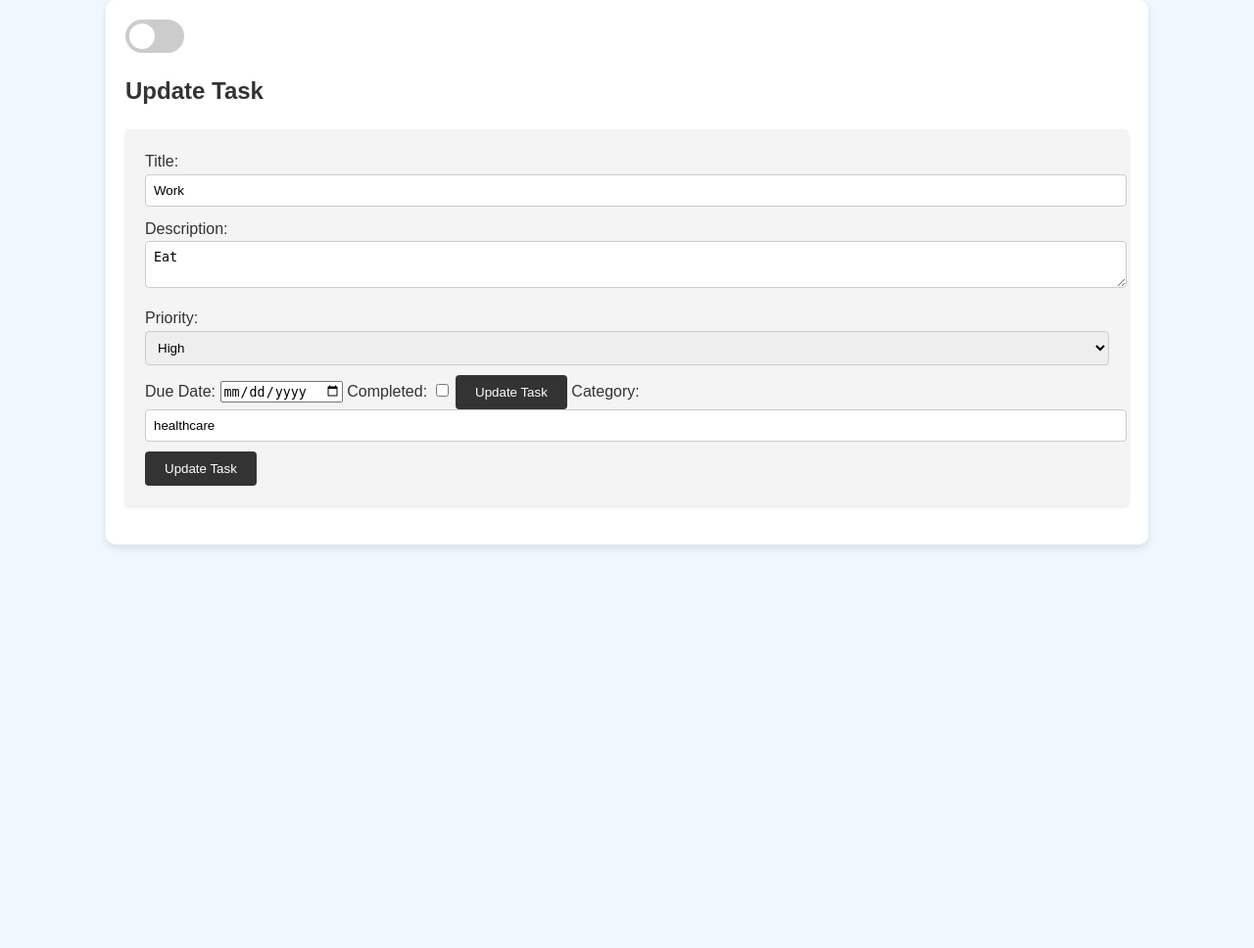
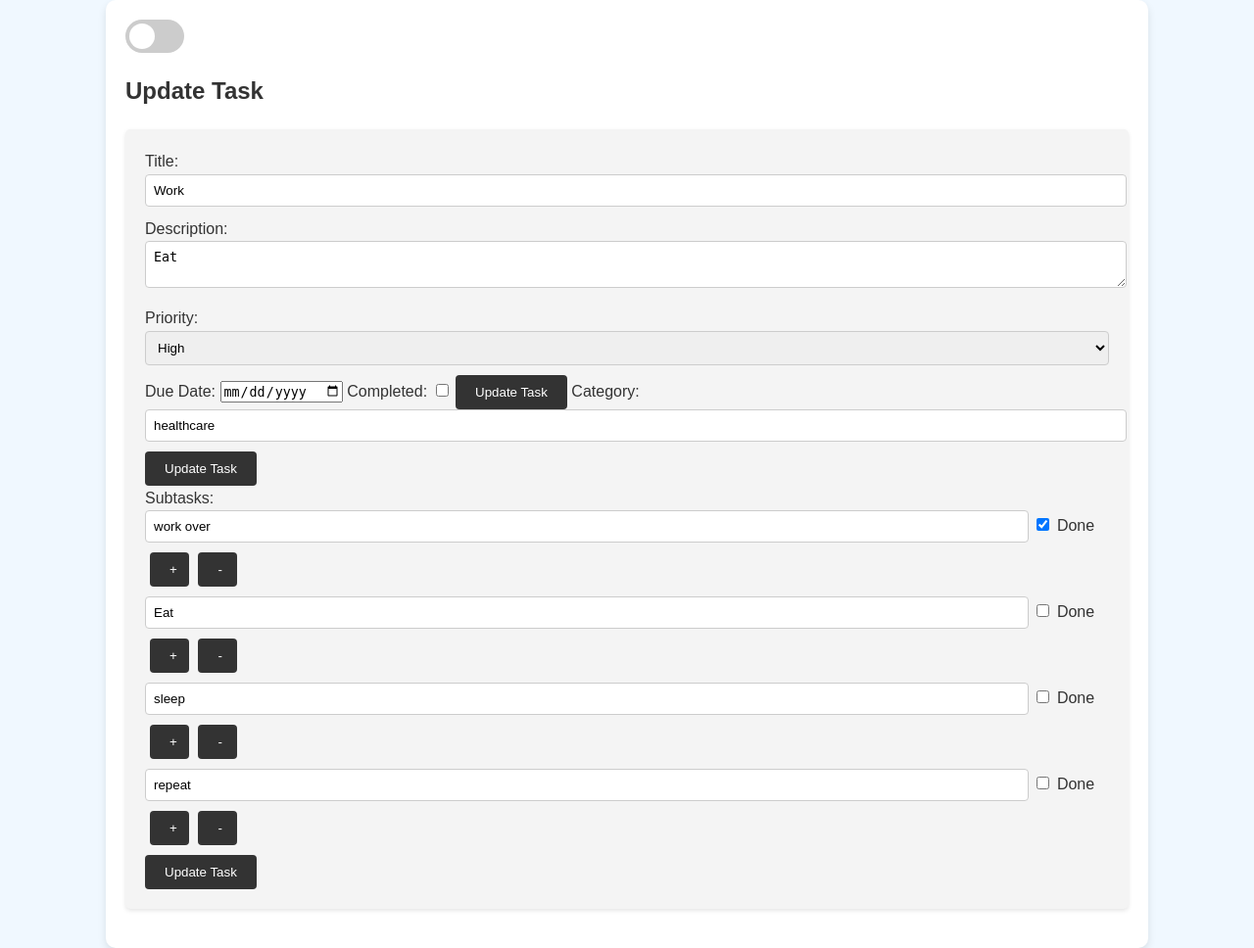
Before and after one commit to flyfir248/Daily-Tasks, a Flask app: page /update/1 in a window 1280 px wide. Shown: the whole page at 98% size. Before the commit the page ends 560 px from the top, so only its background shows below. Run offline with Flask 2, Linux system fonts and the light colour scheme; data comes from the database, SQL or seed files in the repository; both versions use the stored data as it was after the commit.

Commit message:
pushing improvements

```diff
--- a/app.py
+++ b/app.py
@@ -7,6 +7,12 @@ app.config['SQLALCHEMY_DATABASE_URI'] = 'sqlite:///tasks.db'
 app.config['SECRET_KEY'] = 'your_secret_key'
 db = SQLAlchemy(app)
 
+class Subtask(db.Model):
+    id = db.Column(db.Integer, primary_key=True)
+    content = db.Column(db.String(200), nullable=False)
+    done = db.Column(db.Boolean, default=False)
+    task_id = db.Column(db.Integer, db.ForeignKey('task.id'), nullable=False)
+
 class Task(db.Model):
     id = db.Column(db.Integer, primary_key=True)
     title = db.Column(db.String(100), nullable=False)
@@ -15,6 +21,7 @@ class Task(db.Model):
     priority = db.Column(db.Integer, default=1)
     due_date = db.Column(db.DateTime, nullable=True)
     category = db.Column(db.String(50), nullable=True)  # New field
+    subtasks = db.relationship('Subtask', backref='task', lazy=True, cascade="all, delete-orphan")
 
 
 @app.route('/')
@@ -41,6 +48,7 @@ def index():
 
     return render_template('index.html', tasks_by_category=tasks_by_category)
 
+
 @app.route('/add', methods=['GET', 'POST'])
 def add_task():
     if request.method == 'POST':
@@ -49,12 +57,21 @@ def add_task():
         priority = int(request.form['priority'])
         due_date_str = request.form['due_date']
         due_date = datetime.strptime(due_date_str, '%Y-%m-%d') if due_date_str else None
-        category = request.form['category']  # New line
-        new_task = Task(title=title, description=description, priority=priority, due_date=due_date,category=category)  # Updated
+        category = request.form['category']
+        new_task = Task(title=title, description=description, priority=priority, due_date=due_date, category=category)
+
+        # Handle subtasks
+        subtasks = request.form.getlist('subtasks')
+        for subtask_content in subtasks:
+            if subtask_content.strip():  # Ignore empty subtasks
+                new_subtask = Subtask(content=subtask_content)
+                new_task.subtasks.append(new_subtask)
+
         db.session.add(new_task)
         db.session.commit()
         return redirect(url_for('index'))
     return render_template('add_task.html')
+
 
 @app.route('/update/<int:id>', methods=['GET', 'POST'])
 def update_task(id):
@@ -66,7 +83,28 @@ def update_task(id):
         due_date_str = request.form['due_date']
         task.due_date = datetime.strptime(due_date_str, '%Y-%m-%d') if due_date_str else None
         task.done = 'done' in request.form
-        task.category = request.form['category']  # New line
+        task.category = request.form['category']
+
+        # Handle subtasks
+        existing_subtasks = {subtask.id: subtask for subtask in task.subtasks}
+        subtask_contents = request.form.getlist('subtasks')
+        subtask_ids = request.form.getlist('subtask_ids')
+        subtask_dones = request.form.getlist('subtask_dones')
+
+        for i, content in enumerate(subtask_contents):
+            if content.strip():
+                if subtask_ids[i]:  # Existing subtask
+                    subtask = existing_subtasks.pop(int(subtask_ids[i]))
+                    subtask.content = content
+                    subtask.done = subtask_ids[i] in subtask_dones
+                else:  # New subtask
+                    new_subtask = Subtask(content=content)
+                    task.subtasks.append(new_subtask)
+
+        # Remove subtasks that were deleted
+        for subtask in existing_subtasks.values():
+            db.session.delete(subtask)
+
         db.session.commit()
         return redirect(url_for('index'))
     return render_template('update_task.html', task=task)
--- a/static/css/styles.css
+++ b/static/css/styles.css
@@ -212,3 +212,16 @@ input:checked + .slider {
 input:checked + .slider:before {
     transform: translateX(26px);
 }
+
+.subtask-entry {
+    margin-bottom: 10px;
+}
+
+.subtask-entry input[type="text"] {
+    width: calc(100% - 100px);
+}
+
+.add-subtask, .remove-subtask {
+    width: 30px;
+    margin-left: 5px;
+}
--- a/templates/update_task.html
+++ b/templates/update_task.html
@@ -28,5 +28,46 @@
     <input type="text" id="category" name="category" value="{{ task.category }}">
 
     <button type="submit">Update Task</button>
+
+    <div id="subtasks">
+        <label for="subtask">Subtasks:</label>
+        {% for subtask in task.subtasks %}
+        <div class="subtask-entry">
+            <input type="hidden" name="subtask_ids" value="{{ subtask.id }}">
+            <input type="text" name="subtasks" value="{{ subtask.content }}">
+            <input type="checkbox" name="subtask_dones" value="{{ subtask.id }}" {% if subtask.done %}checked{% endif %}> Done
+            <button type="button" class="add-subtask">+</button>
+            <button type="button" class="remove-subtask">-</button>
+        </div>
+        {% endfor %}
+        {% if not task.subtasks %}
+        <div class="subtask-entry">
+            <input type="hidden" name="subtask_ids" value="">
+            <input type="text" name="subtasks">
+            <button type="button" class="add-subtask">+</button>
+        </div>
+        {% endif %}
+    </div>
+
+    <button type="submit">Update Task</button>
 </form>
+
+<script>
+document.getElementById('subtasks').addEventListener('click', function(e) {
+    if (e.target.classList.contains('add-subtask')) {
+        const newSubtaskEntry = document.createElement('div');
+        newSubtaskEntry.className = 'subtask-entry';
+        newSubtaskEntry.innerHTML = `
+            <input type="hidden" name="subtask_ids" value="">
+            <input type="text" name="subtasks">
+            <input type="checkbox" name="subtask_dones" value=""> Done
+            <button type="button" class="add-subtask">+</button>
+            <button type="button" class="remove-subtask">-</button>
+        `;
+        e.target.parentElement.after(newSubtaskEntry);
+    } else if (e.target.classList.contains('remove-subtask')) {
+        e.target.parentElement.remove();
+    }
+});
+</script>
 {% endblock %}
```
Also changed, not shown: templates/add_task.html (+28 -1 lines), templates/index.html (+9 -0 lines), instance/tasks.db.
